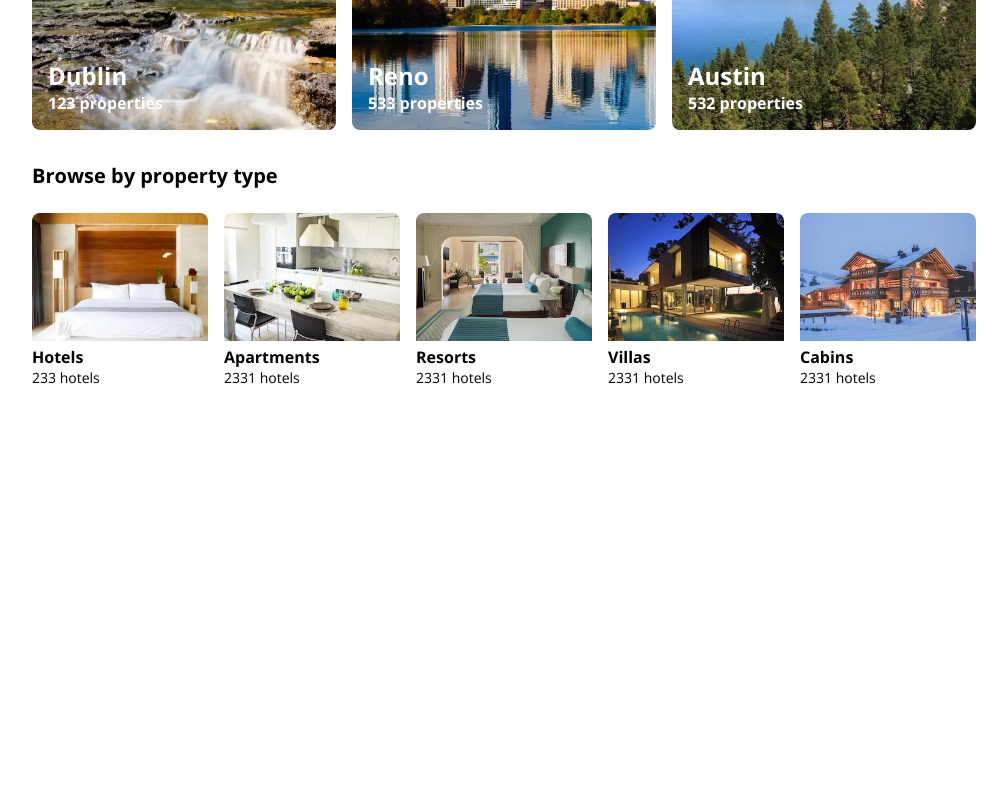
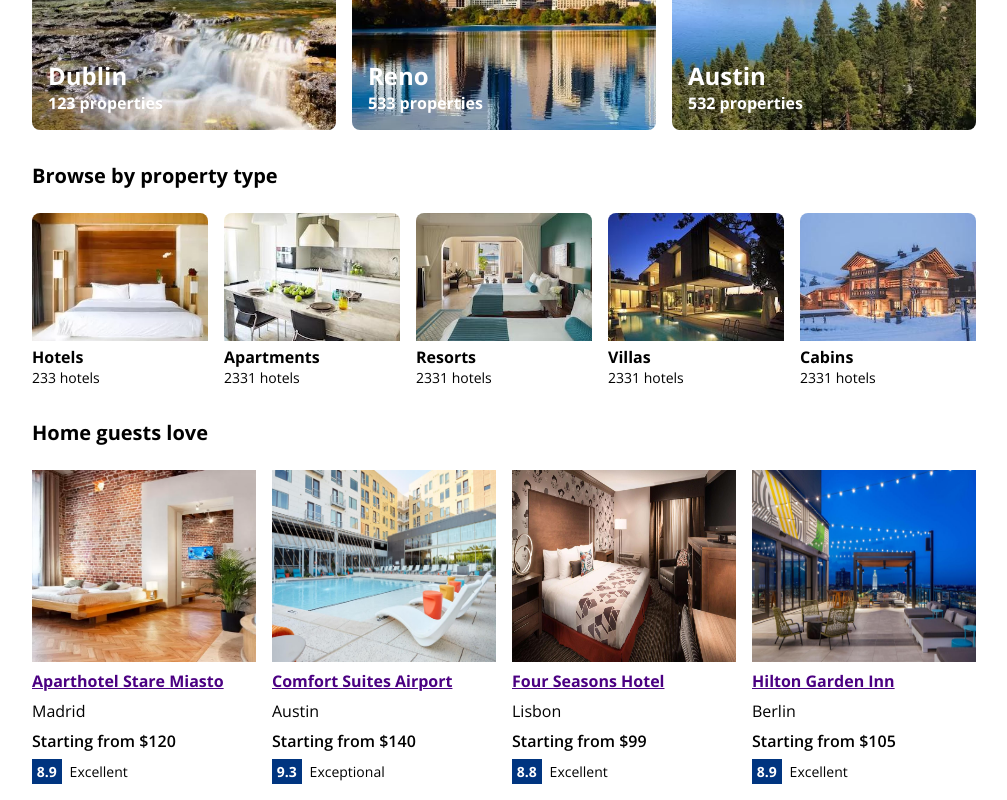
Before and after one commit to binhtran432k/funix, a React (Create React App) app in the folder RJS301x_1.0-A_VN/asm1/: page / in a window 1280 px wide. Shown: the part 521-1321 px from the top of the page, without its empty margins (136-1143 px from the left). Before the commit the page ends 924 px from the top, so only its background shows below. Built offline with nearby package versions, Linux system fonts and the light colour scheme.

Commit message:
feat(reactjs/asm1): add hotels for home

```diff
--- /dev/null
+++ b/RJS301x_1.0-A_VN/asm1/src/components/hotel/Hotel.css
@@ -0,0 +1,60 @@
+.hotel {
+  padding: 1rem 0;
+}
+
+.hotel__title {
+  font-size: 1.25rem;
+  font-weight: 700;
+  margin-bottom: 1.5rem;
+}
+
+.hotel__list {
+  display: flex;
+  flex-wrap: wrap;
+  justify-content: space-between;
+  gap: 1rem;
+}
+
+.hotel__item {
+  --size: 12rem;
+  flex-grow: 1;
+  width: var(--size);
+}
+
+.hotel__image {
+  width: 100%;
+  height: var(--size);
+}
+
+.hotel__name {
+  color: indigo;
+  font-weight: 700;
+  text-decoration: underline;
+  margin-top: 0.2rem;
+}
+
+.hotel__city {
+  font-weight: 300;
+  margin-top: 0.5rem;
+}
+
+.hotel__price {
+  font-weight: 600;
+  margin-top: 0.5rem;
+}
+
+.hotel__rate {
+  margin-top: 0.4rem;
+  display: flex;
+  align-items: center;
+  gap: 0.5rem;
+  font-size: 0.875rem;
+}
+
+.hotel__rate-number {
+  background-color: var(--primary);
+  color: var(--light);
+  display: inline-block;
+  padding: 0.2rem 0.3rem;
+  font-weight: 700;
+}
--- /dev/null
+++ b/RJS301x_1.0-A_VN/asm1/src/components/hotel/Hotel.jsx
@@ -0,0 +1,32 @@
+import "./Hotel.css";
+import hotels from "./hotel_list.json";
+
+const Hotel = () => {
+  return (
+    <div className="hotel">
+      <div className="container">
+        <h2 className="hotel__title">Home guests love</h2>
+        <div className="hotel__list">
+          {hotels.map((hotel) => (
+            <div className="hotel__item" key={hotel.name}>
+              <img
+                src={hotel.image_url}
+                alt={hotel.name}
+                className="hotel__image"
+              />
+              <div className="hotel__name">{hotel.name}</div>
+              <div className="hotel__city">{hotel.city}</div>
+              <div className="hotel__price">Starting from ${hotel.price}</div>
+              <div className="hotel__rate">
+                <div className="hotel__rate-number">{hotel.rate}</div>
+                <div>{hotel.type}</div>
+              </div>
+            </div>
+          ))}
+        </div>
+      </div>
+    </div>
+  );
+};
+
+export default Hotel;
--- /dev/null
+++ b/RJS301x_1.0-A_VN/asm1/src/components/hotel/hotel_list.json
@@ -0,0 +1,34 @@
+[
+	{
+		"name": "Aparthotel Stare Miasto",
+		"city": "Madrid",
+		"price": 120,
+		"rate": 8.9,
+		"type": "Excellent",
+		"image_url": "./images/hotel_1.webp"
+	},
+	{
+		"name": "Comfort Suites Airport",
+		"city": "Austin",
+		"price": 140,
+		"rate": 9.3,
+		"type": "Exceptional",
+		"image_url": "./images/hotel_2.jpg"
+	},
+	{
+		"name": "Four Seasons Hotel",
+		"city": "Lisbon",
+		"price": 99,
+		"rate": 8.8,
+		"type": "Excellent",
+		"image_url": "./images/hotel_3.jpg"
+	},
+	{
+		"name": "Hilton Garden Inn",
+		"city": "Berlin",
+		"price": 105,
+		"rate": 8.9,
+		"type": "Excellent",
+		"image_url": "./images/hotel_4.jpg"
+	}
+]
--- a/RJS301x_1.0-A_VN/asm1/src/components/index.js
+++ b/RJS301x_1.0-A_VN/asm1/src/components/index.js
@@ -1,6 +1,7 @@
 import City from "./city/City";
 import Header from "./header/Header";
+import Hotel from "./hotel/Hotel";
+import Navbar from "./navbar/Navbar";
 import Type from "./type/Type";
-import Navbar from "./navbar/Navbar";
 
-export { City, Header, Navbar, Type };
+export { City, Header, Hotel, Navbar, Type };
--- a/RJS301x_1.0-A_VN/asm1/src/pages/home/Home.jsx
+++ b/RJS301x_1.0-A_VN/asm1/src/pages/home/Home.jsx
@@ -1,4 +1,4 @@
-import { City, Header, Type } from "../../components";
+import { City, Header, Hotel, Type } from "../../components";
 import { Default } from "../../layouts";
 
 const Home = () => {
@@ -7,6 +7,7 @@ const Home = () => {
       <Header />
       <City />
       <Type />
+      <Hotel />
     </Default>
   );
 };
```
